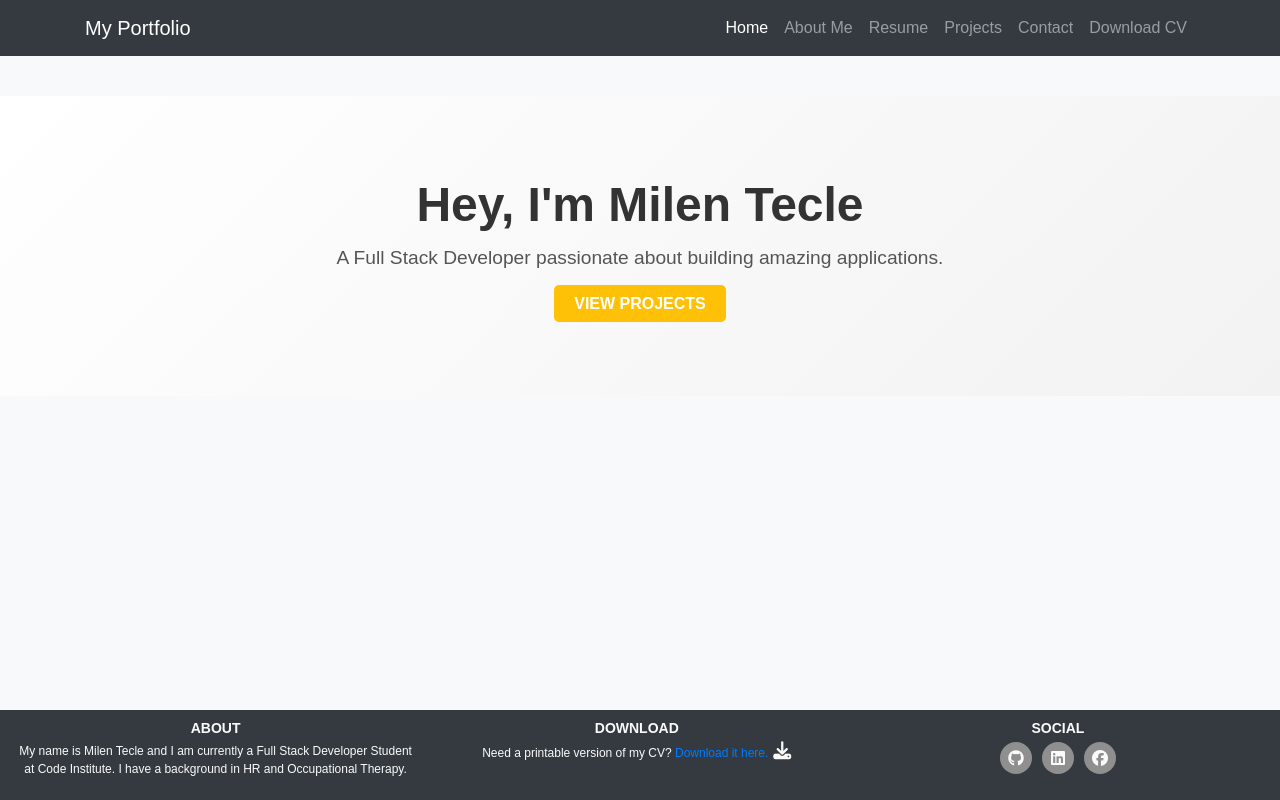
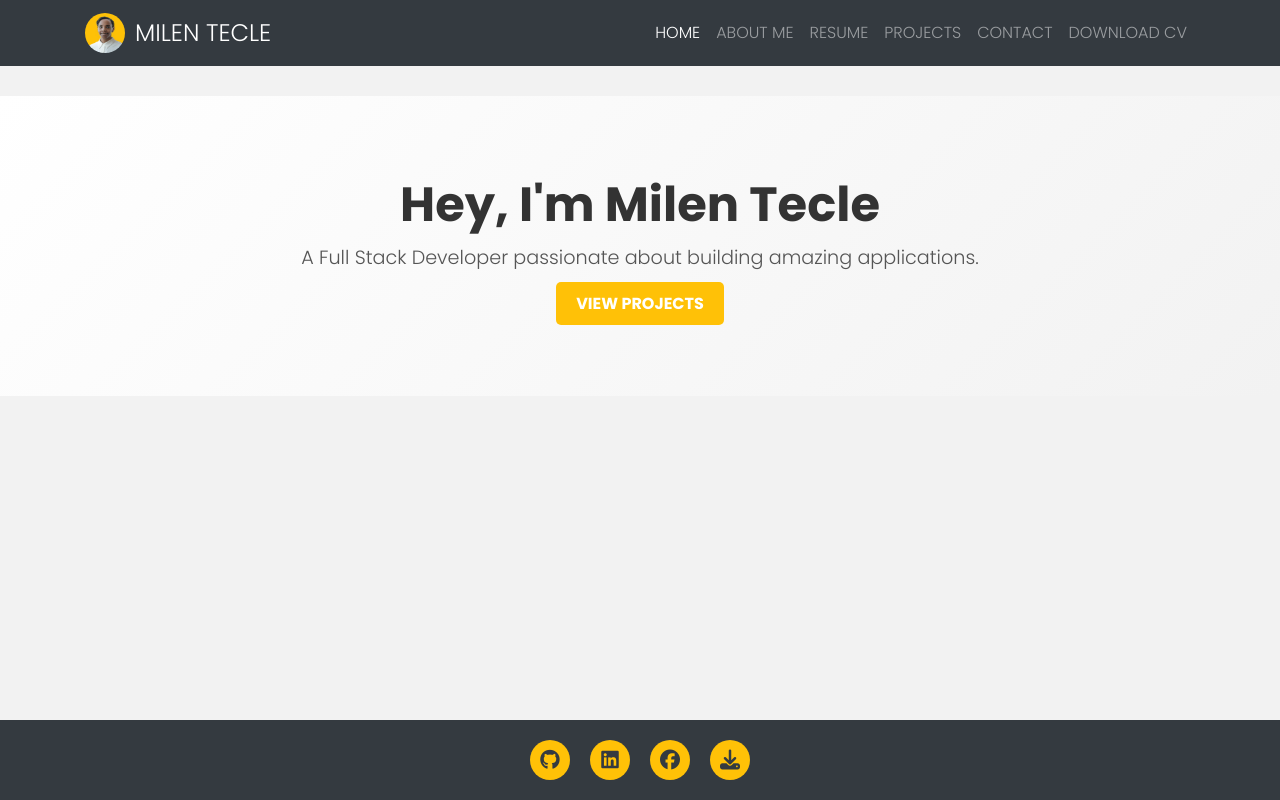
Before and after one commit to MilenTecle/portfolio, a React (Create React App) app: page / in a window 1280 px wide. Built offline with nearby package versions, Linux system fonts and the light colour scheme.

Commit message:
adjust styling on homepage

```diff
--- a/public/index.html
+++ b/public/index.html
@@ -22,8 +22,8 @@
     >
     <link rel="manifest" href="%PUBLIC_URL%/manifest.json" crossorigin="use-credentials" >
     <link
-      href="https://fonts.googleapis.com/css2?family=DM+Sans:wght@500;700&display=swap"
-      rel="stylesheet"
+        href="https://fonts.googleapis.com/css2?family=Poppins:wght@300;400;500;600;700&display=swap"
+        rel="stylesheet"
     >
     <!--Fontawesome-->
     <script
--- a/src/components/About.js
+++ b/src/components/About.js
@@ -2,7 +2,7 @@ import React from "react";
 import MapComponent from "./MapComponent";
 import styles from "../styles/About.module.css";
 import Footer from "./Footer";
-import avatar from "../assets/images/avatar.jpg";
+import avatar from "../assets/images/avatar1.jpg";
 
 const AboutMe = () => {
   return (
--- a/src/components/Footer.js
+++ b/src/components/Footer.js
@@ -1,70 +1,42 @@
 import React from "react";
-import "../styles/style.css";
+import styles from "../styles/Footer.module.css";
 
 const Footer = () => {
   return (
-    <footer>
-      <div id="footer-details" className="row">
-        {/* About Section */}
-        <div className="col-sm-4">
-          <h5>About</h5>
-          <p>
-            My name is Milen Tecle and I am currently a Full Stack Developer
-            Student at Code Institute. I have a background in HR and
-            Occupational Therapy.
-          </p>
-        </div>
-
-        {/* Download CV Section */}
-        <div className="col-sm-4">
-          <h5>Download</h5>
-          <p>
-            Need a printable version of my CV?{" "}
-            <a
-              href="/cv-milen-tecle.pdf"
-              target="_blank"
-              className="cv-pdf"
-              rel="noopener noreferrer"
-            >
-              Download it here.
-              <i className="fa fa-download" aria-hidden="true"></i>
-            </a>
-          </p>
-        </div>
-
-        {/* Social Section */}
-        <div className="col-sm-4">
-          <h5>Social</h5>
-          <ul className="list-inline social-links">
-            <li>
+    <footer className={styles.footer}>
+      <div className={styles.socialIcons}>
         <a
           href="https://github.com/MilenTecle"
           target="_blank"
           rel="noopener noreferrer"
+          className={styles.icon}
         >
-                <i className="fab fa-github" aria-hidden="true"></i>
+          <i className="fab fa-github"></i>
         </a>
-            </li>
-            <li>
         <a
           href="https://www.linkedin.com/in/milen-tecle/"
           target="_blank"
           rel="noopener noreferrer"
+          className={styles.icon}
         >
-                <i className="fab fa-linkedin" aria-hidden="true"></i>
+          <i className="fab fa-linkedin"></i>
         </a>
-            </li>
-            <li>
         <a
           href="https://www.facebook.com/profile.php?id=100079091220124"
           target="_blank"
           rel="noopener noreferrer"
+          className={styles.icon}
         >
-                <i className="fab fa-facebook" aria-hidden="true"></i>
+          <i className="fab fa-facebook"></i>
         </a>
-            </li>
-          </ul>
-        </div>
+        <a
+          href="/cv-milen-tecle.pdf"
+          target="_blank"
+          rel="noopener noreferrer"
+          className={styles.icon}
+        >
+          <i className="fa fa-download"></i>
+        </a>
       </div>
     </footer>
   );
--- a/src/components/NavBar.js
+++ b/src/components/NavBar.js
@@ -1,37 +1,45 @@
 import React from "react";
 import { Navbar, Nav, Container } from "react-bootstrap";
 import styles from "../styles/NavBar.module.css";
+import logo from "../assets/images/avatar.jpg";
 import { NavLink } from "react-router-dom";
 
 const NavBar = () => {
   return (
     <Navbar bg="dark" variant="dark" expand="lg" fixed="top" className={styles.NavBar}>
       <Container>
-        <Navbar.Brand href="/">My Portfolio</Navbar.Brand>
+      <Navbar.Brand href="/" className="d-flex align-items-center">
+          <img
+            src={logo}
+            alt="Milen Tecle"
+            className={styles.logo}
+          />
+          <span className={styles.brandName}>MILEN TECLE</span>
+        </Navbar.Brand>
         <Navbar.Toggle aria-controls="basic-navbar-nav" />
         <Navbar.Collapse id="basic-navbar-nav">
           <Nav className="ml-auto">
             <NavLink className={`${styles.NavLink} nav-link`} to="/">
-              Home
+              HOME
             </NavLink>
             <NavLink className={`${styles.NavLink} nav-link`} to="/about">
-              About Me
+              ABOUT ME
             </NavLink>
             <NavLink className={`${styles.NavLink} nav-link`} to="/resume">
-              Resume
+              RESUME
             </NavLink>
             <NavLink className={`${styles.NavLink} nav-link`} to="/projects">
-              Projects
+              PROJECTS
             </NavLink>
             <NavLink className={`${styles.NavLink} nav-link`} to="/contact">
-              Contact
+              CONTACT
             </NavLink>
             <NavLink
               className={`${styles.NavLink} nav-link`}
               to="/cv-milen-tecle.pdf"
               target="_blank"
               rel="noopener noreferrer">
-              Download CV
+              DOWNLOAD CV
             </NavLink>
           </Nav>
         </Navbar.Collapse>
--- /dev/null
+++ b/src/styles/Footer.module.css
@@ -0,0 +1,36 @@
+.footer {
+    background-color: #343a40;
+    color: #fafafa;
+    display: flex;
+    justify-content: center;
+    align-items: center;
+    padding: 20px 0;
+    position: fixed;
+    bottom: 0;
+    width: 100%;
+    z-index: 1000;
+  }
+
+  .socialIcons {
+    display: flex;
+    gap: 20px; /* Space between icons */
+  }
+
+  .icon {
+    width: 40px;
+    height: 40px;
+    display: flex;
+    align-items: center;
+    justify-content: center;
+    background-color: #ffc107;
+    border-radius: 50%;
+    color: #343a40;
+    font-size: 20px;
+    text-decoration: none;
+    transition: all 0.3s ease;
+  }
+
+  .icon:hover {
+    background-color: #e0a800;
+    transform: scale(1.1);
+  }
--- a/src/styles/NavBar.module.css
+++ b/src/styles/NavBar.module.css
@@ -28,3 +28,15 @@
 .Active i {
   color: #a2c4c9;
 }
+
+.logo {
+    width: 40px;
+    height: 40px;
+    border-radius: 50%;
+    margin-right: 10px;
+  }
+
+  .brandName {
+    font-size: 1.5rem;
+    color: #ffffff;
+  }
--- a/src/styles/style.css
+++ b/src/styles/style.css
@@ -1,78 +1,16 @@
 /* Footer Styling */
 body {
-    padding-bottom: 60px; /* Add space at the bottom of the content */
-    font-family: 'Poppins', sans-serif;
     margin: 0;
     padding: 0;
+    background-color: #f2f2f2;
+     font-family: 'Poppins', sans-serif;
     color: #333;
-    background-color: #f8f9fa;
-  }
+}
 
-footer {
-    background-color: #343a40;
-    color: #fafafa;
-    position: fixed; /* Fix the footer to the bottom */
-    bottom: 0;
-    width: 100%;
-    min-height: 60px; /* Adjust the height */
-    display: flex;
-    justify-content: space-between;
-    align-items: center; /* Center align text vertically */
-    padding: 10px 20px; /* Adjust padding for less space */
-    z-index: 1000; /* Ensure it stays above other elements */
-  }
+h1, h2, h3, h4, h5, h6 {
+    font-weight: 600;
+}
 
-  footer .cv-pdf i {
-    font-size: 18px;
-    color: #fafafa;
-    padding-left: 5px;
-    transition: all 0.35s ease-in-out;
-  }
-
-  footer .cv-pdf i:hover {
-    color: #e84610;
-  }
-
-  .social-links {
-    display: inline-flex;
-    gap: 10px; /* Add spacing between social icons */
-    align-items: center;
-  }
-
-  .social-links li {
-    list-style: none;
-  }
-
-  .social-links li a i {
-    width: 32px;
-    height: 32px;
-    padding: 8px;
-    border-radius: 50%;
-    font-size: 16px;
-    text-align: center;
-    color: #fafafa;
-    background: #8f8f8f;
-    transition: all 0.35s ease-in-out;
-  }
-
-  .social-links li a i:hover {
-    background: #e84610;
-  }
-
-  #footer-details .col-sm-4 {
-    flex: 1; /* Ensure equal spacing */
-    text-align: center; /* Center align text */
-    padding: 0 10px;
-  }
-
-  #footer-details h5 {
-    margin-bottom: 5px; /* Reduce space below headings */
-    font-weight: 600;
-    font-size: 14px;
-    text-transform: uppercase;
-  }
-
-  #footer-details p {
-    margin: 0;
-    font-size: 12px; /* Smaller font size for compact design */
-  }
+p, a, li {
+    font-weight: 300;
+}
```
Also changed, not shown: src/components/SocialSidebar.js (added, +43 -0 lines), src/assets/images/avatar.jpg, src/assets/images/avatar1.jpg (added). Lines whose indentation alone changed are shown as unchanged.
